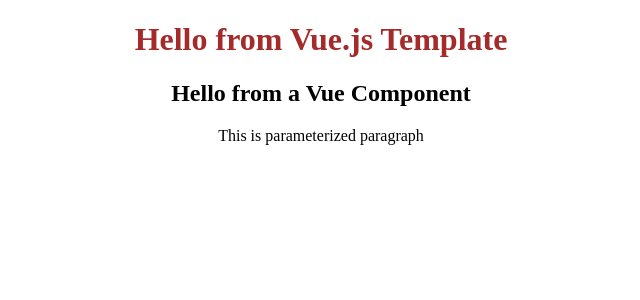
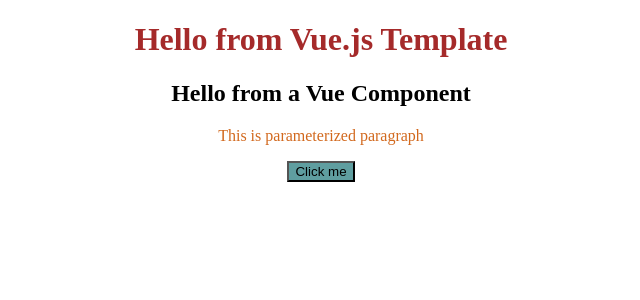
Before and after one commit to MaxHopf/vue.js-project-setup, a Vue app: page / in a window 1280 px wide. Shown: the top 300 px of the page, without its empty margins (319-959 px from the left). Built offline with nearby package versions, Linux system fonts and the light colour scheme.

Commit message:
Add parameterized css style to button in "Header" component

```diff
--- a/src/App.vue
+++ b/src/App.vue
@@ -1,6 +1,6 @@
 <template>
   <h1>Hello from Vue.js Template</h1>
-  <Header parameter="This is parameterized paragraph" />
+  <Header parameter="This is parameterized paragraph" bgColor="cadetblue" />
 </template>
 
 <script>
--- a/src/Header.vue
+++ b/src/Header.vue
@@ -2,6 +2,7 @@
   <header>
     <h2>Hello from a Vue Component</h2>
     <p>{{ parameter }}</p>
+    <button :style="{ background: bgColor }">Click me</button>
   </header>
 </template>
 
@@ -10,8 +11,13 @@
   name: "Header",
   props: {
     parameter: String,
+    bgColor: String,
   },
 };
 </script>
 
-<style></style>
+<style>
+p {
+  color: chocolate;
+}
+</style>
```
